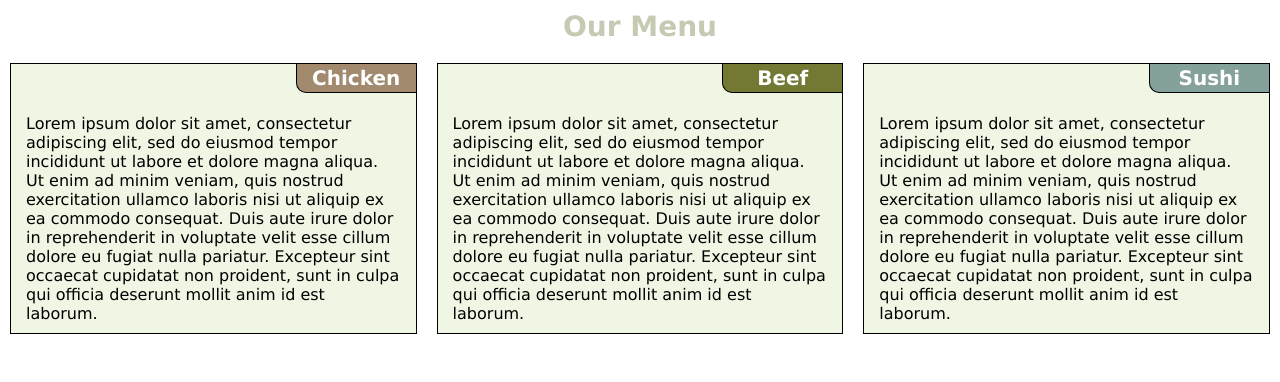
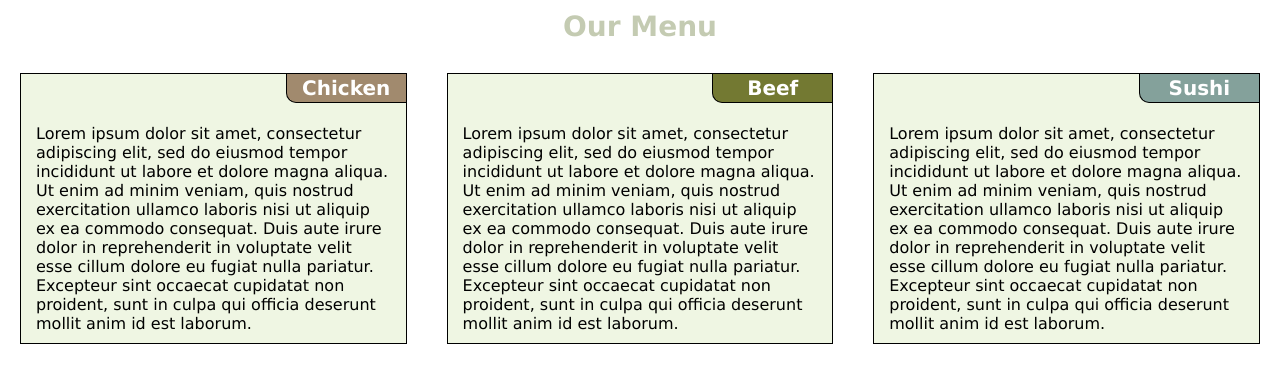
Before and after one commit to Tomas-Avizinis/gh-pages, a plain HTML site: page module2-solution/index.html in a window 1280 px wide. Drawn offline with Linux system fonts and the light colour scheme.

Commit message:
Update mod2-solution-styles.css

```diff
--- a/module2-solution/css/mod2-solution-styles.css
+++ b/module2-solution/css/mod2-solution-styles.css
@@ -21,7 +21,7 @@
 
 		p {padding: 50px 15px 10px 15px;}
 
-    section { border: 1px solid #000000; background-color: #eff6e3; margin:10px;}
+    section { border: 1px solid #000000; background-color: #eff6e3; margin:20px;}
 #chicken {background-color: #a18a6e;}
 #beef {background-color: #737932;}
 #sushi {background-color: #84a19b;}
```
